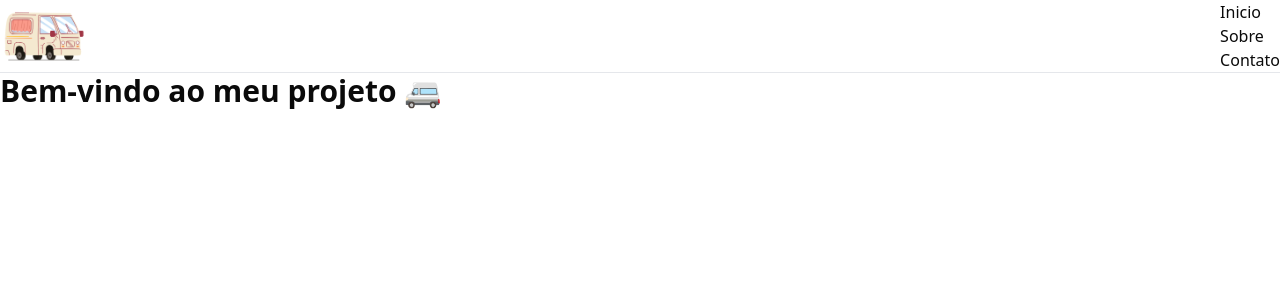
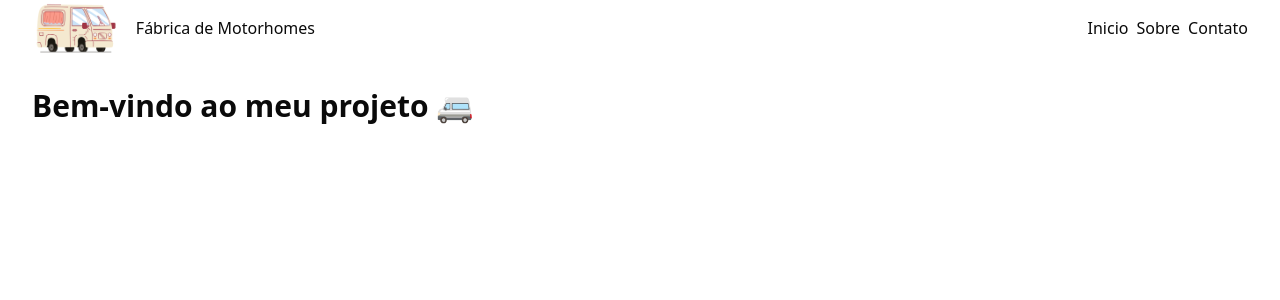
Before and after one commit to diguzim/motorhome-fe, a Next.js app: page / in a window 1280 px wide. Shown: the top 300 px of the page. Built offline with nearby package versions, Linux system fonts and the light colour scheme.

Commit message:
Improving css reset (using tailwind built-in), improving header component

```diff
--- a/src/app/globals.css
+++ b/src/app/globals.css
@@ -4,40 +4,6 @@
 
 @custom-variant dark (&:is(.dark *));
 
-/* Minimal CSS Reset */
-*,
-*::before,
-*::after {
-  box-sizing: border-box;
-  margin: 0;
-  padding: 0;
-}
-
-html,
-body {
-  height: 100%;
-}
-
-body {
-  line-height: 1.5;
-  -webkit-font-smoothing: antialiased;
-}
-
-img,
-picture,
-video,
-canvas,
-svg {
-  display: block;
-  max-width: 100%;
-}
-
-input,
-button,
-textarea,
-select {
-  font: inherit;
-}
 
 @theme inline {
   --radius-sm: calc(var(--radius) - 4px);
--- a/src/components/navigation/Header.tsx
+++ b/src/components/navigation/Header.tsx
@@ -4,8 +4,13 @@ import Link from "next/link";
 import Image from "next/image";
 
 const Header: React.FC = () => (
-  <header className="flex items-center justify-between px-8 py-4 border-b border-gray-200">
-    <Link href="/" className="inline-block" aria-label="Ir para página inicial">
+  <header className="flex items-center justify-between px-8">
+    <div className="flex items-center gap-4">
+      <Link
+        href="/"
+        className="inline-block"
+        aria-label="Ir para página inicial"
+      >
         <Image
           src="/logo.png"
           alt="Logo Motorhome"
@@ -15,6 +20,8 @@ const Header: React.FC = () => (
           priority
         />
       </Link>
+      <h1>Fábrica de Motorhomes</h1>
+    </div>
     <Navbar />
   </header>
 );
--- a/src/components/navigation/Navbar.tsx
+++ b/src/components/navigation/Navbar.tsx
@@ -4,7 +4,7 @@ import NavItem from "./NavItem";
 export default function Navbar() {
   return (
     <nav>
-      <ul>
+      <ul className="flex gap-2">
         {navItems.map((item) => (
           <NavItem key={item.href} {...item} />
         ))}
```
Lines whose indentation alone changed are shown as unchanged.
